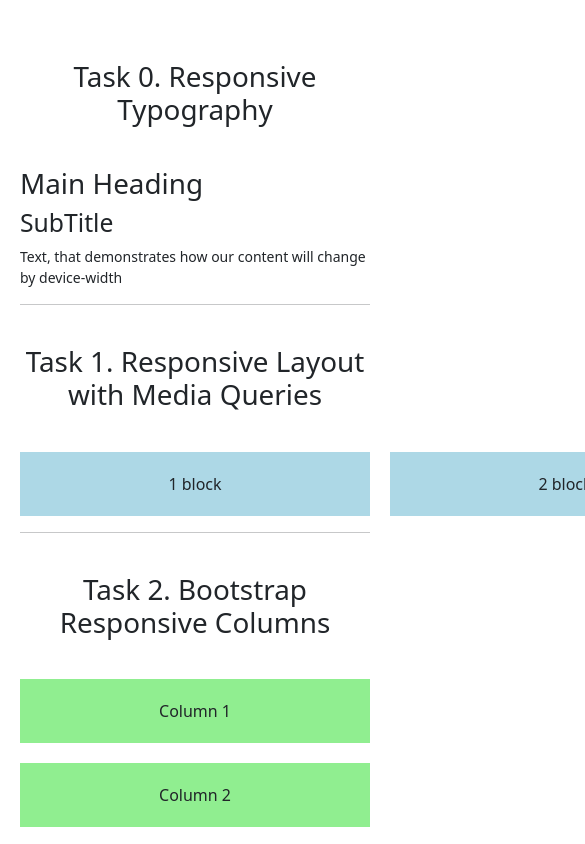
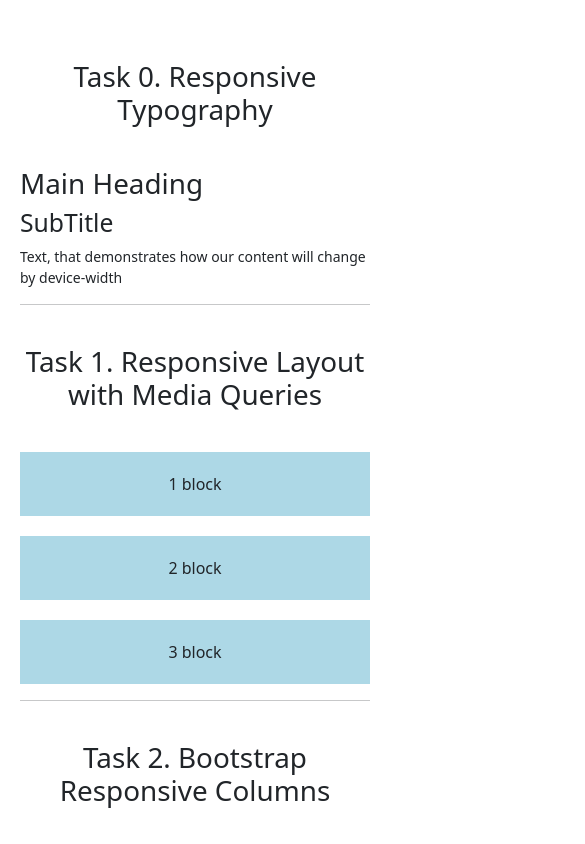
Before and after one commit to AlleSH419/Assignment4, a plain HTML site: page index.html in a window 390 px wide. Shown: the top 844 px of the page, 585 px wide, since content can reach past the window. Drawn offline with nearby package versions, Linux system fonts and the light colour scheme.

Commit message:
style.css

```diff
--- a/style.css
+++ b/style.css
@@ -63,7 +63,7 @@ p {
 }
 
 @media (max-width: 1024px) {
-    .container {
+    .first-container {
         flex-wrap: wrap;
     }
 
```
